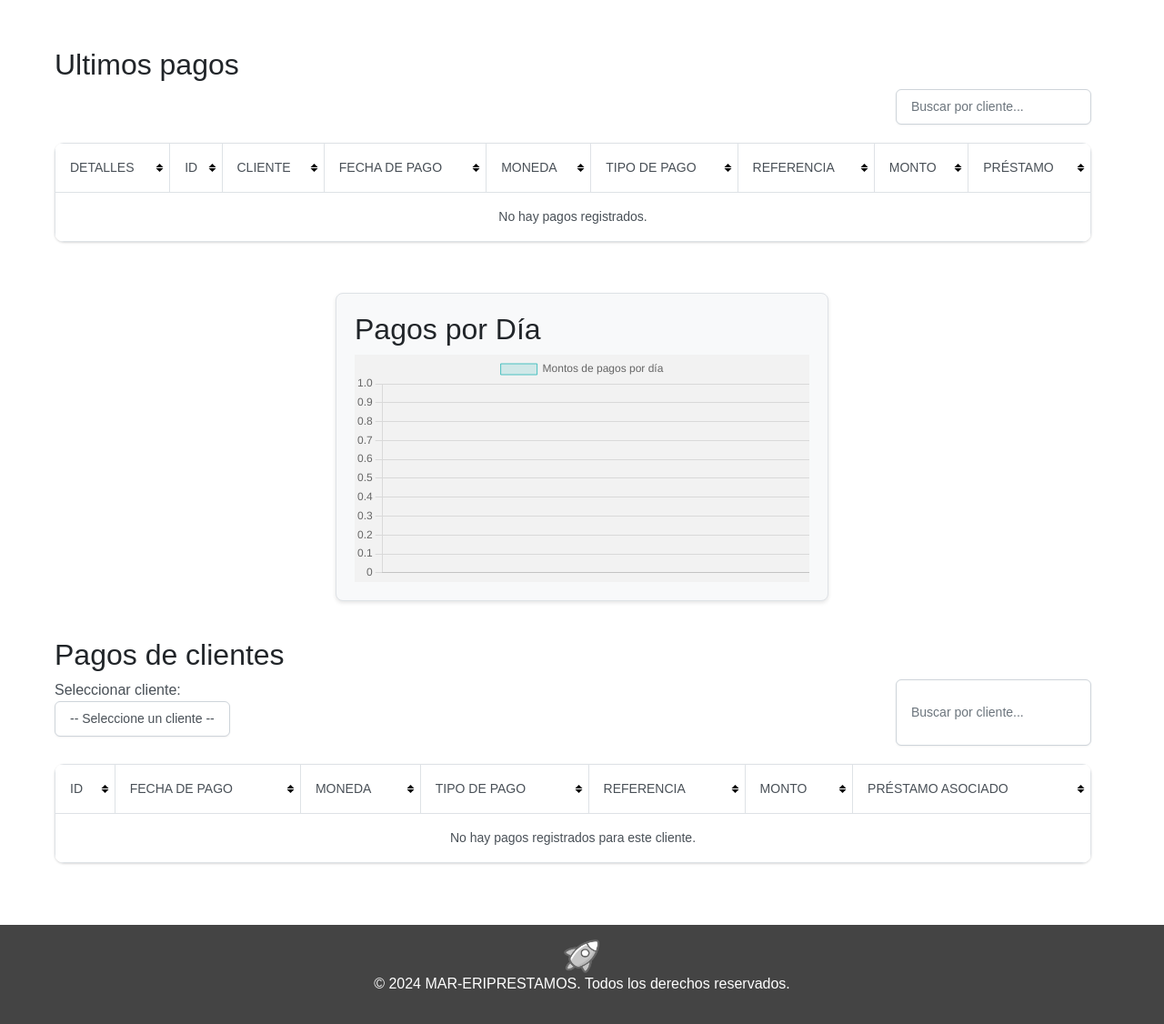
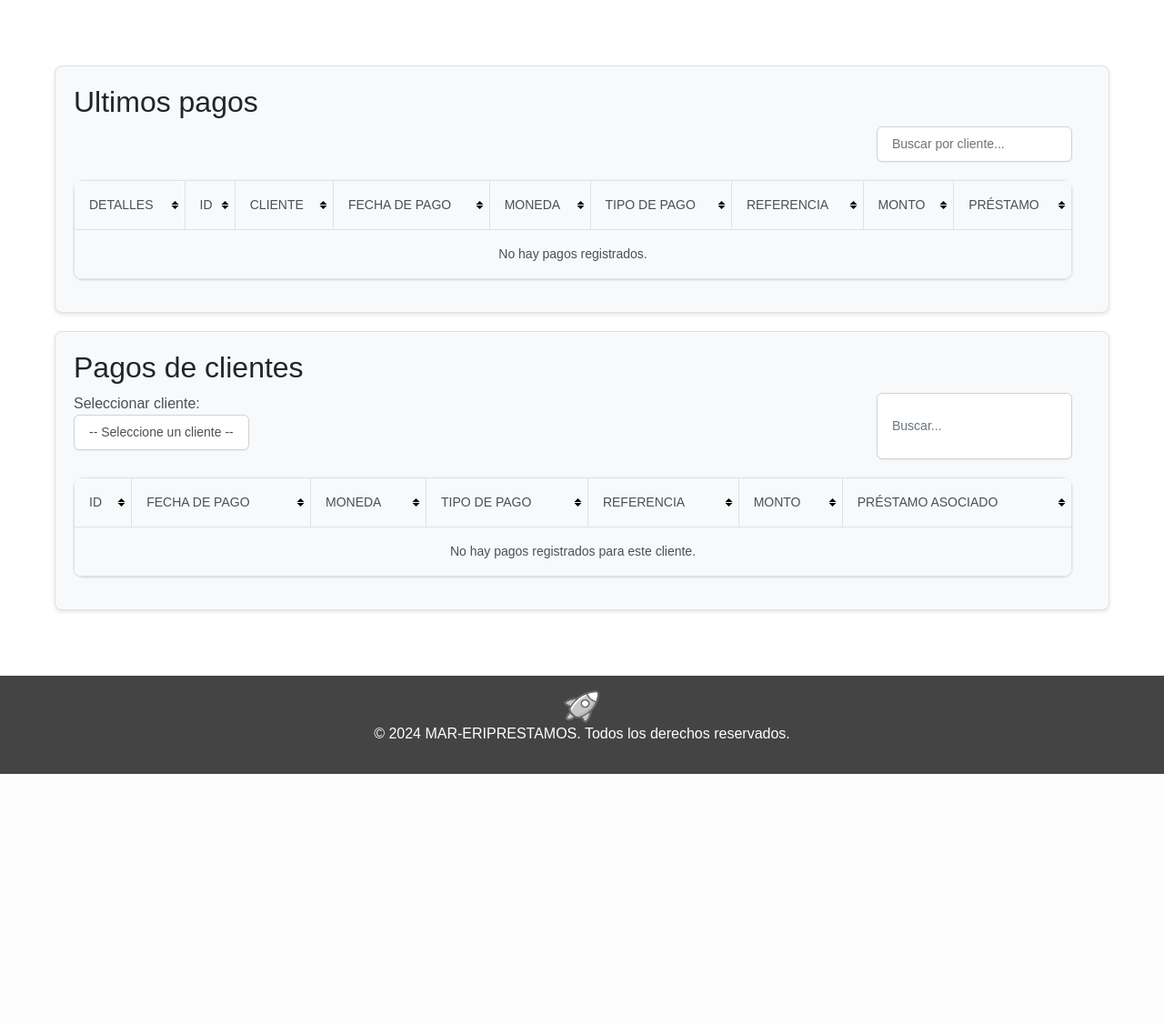
Before and after one commit to Dzherrom/mar-eriprestamos, a Django app: page /pagos/ in a window 1280 px wide. Shown: the part 60-1186 px from the top of the page at 91% size. After the commit the page ends 911 px from the top, so only its background shows below. Run offline with Django 5.2, Linux system fonts and the light colour scheme; the visitor is signed in with stand-in values (Sample User, id 1); data that the repository does not hold is empty.

Commit message:
card-general pagos

```diff
--- a/core/templates/pagos/pagos.html
+++ b/core/templates/pagos/pagos.html
@@ -2,6 +2,7 @@
 {% load static %}
 {% block content %}
 <div class="container">
+    <div class="card-general">
         <div class="table-container">
             <h2>Ultimos pagos</h2>
             <div style="display: grid; grid-template-columns: 1fr auto; margin-bottom: 10px;">
@@ -50,16 +51,9 @@
             </table>
             <div class="paginacion" id="sinpagar-paginacion"></div>
         </div>
-    <div style="display: flex; align-items: center;">
-        <div class="container-graficos">
-            <div class="graph-container">
-                <h2>Pagos por Día</h2>
-                <div  style="width: 500px; height: 250px; background-color: #f2f2f2;">
-                    <canvas id="myGraph" width="400" height="200"></canvas>
+        <div style="display: flex; align-items: center;"></div>
     </div>
-            </div>
-        </div>
-    </div>
+    <div class="card-general">
         <div class="table-container" style="max-width: 100%;">
             <div class="pagos_de_clientes">
                 <h2>Pagos de clientes</h2>
@@ -76,7 +70,7 @@
                             </select>
                         </div>
                     </div>
-                <input type="text" id="searchInputClientes" placeholder="Buscar por cliente..." class="form-control" style="margin-bottom: 10px; max-width: 100%; ">
+                    <input type="text" id="searchInputClientes" placeholder="Buscar..." class="form-control" style="margin-bottom: 10px; max-width: 100%; ">
                     </div>
                 </div>
                 <table class="table table-bordered">
@@ -117,6 +111,7 @@
                 </table>
                 <div>
                     <div class="paginacion" id="pagados-paginacion"></div>
+                </div>
             </div>
         </div>
     </div>
```
Lines whose indentation alone changed are shown as unchanged.
